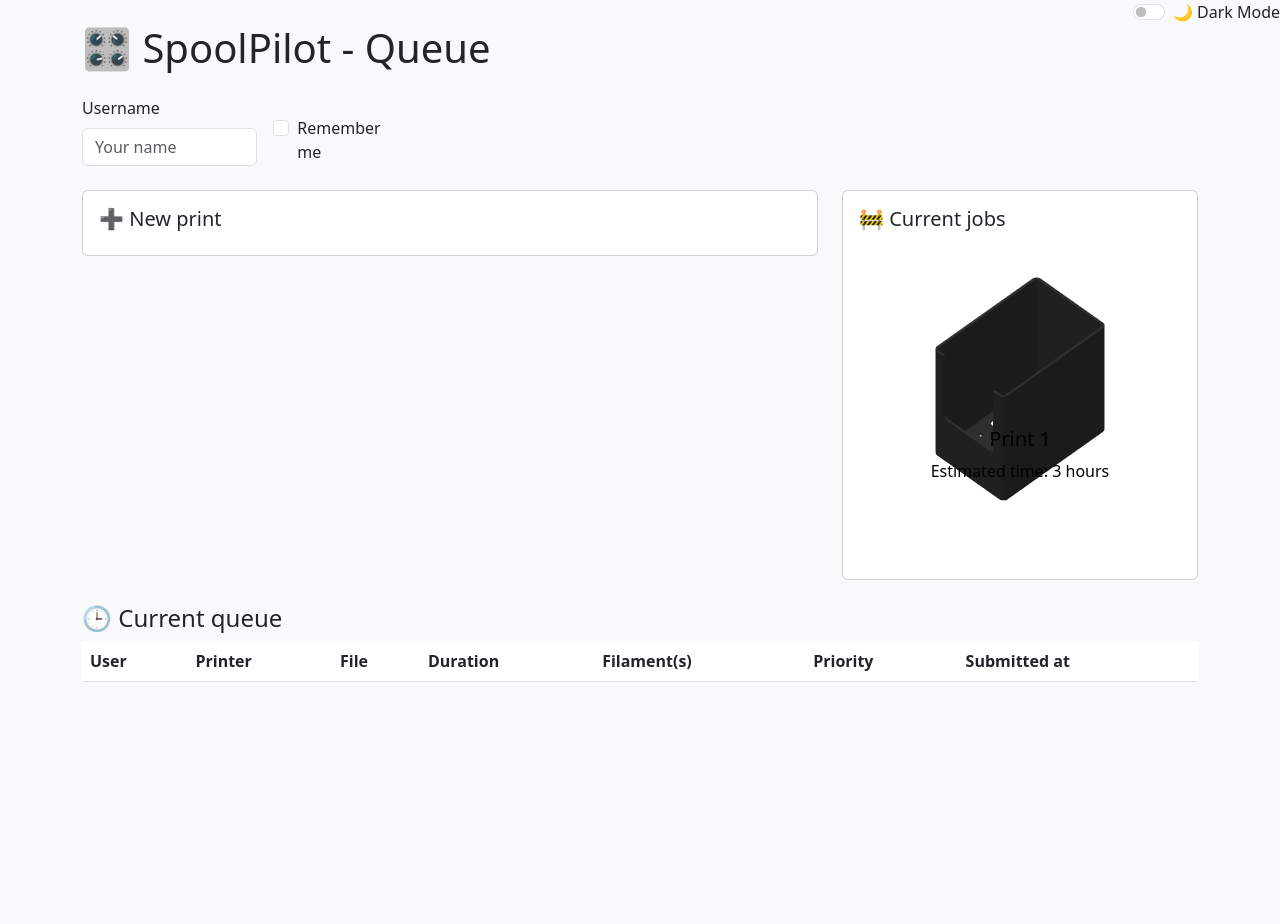
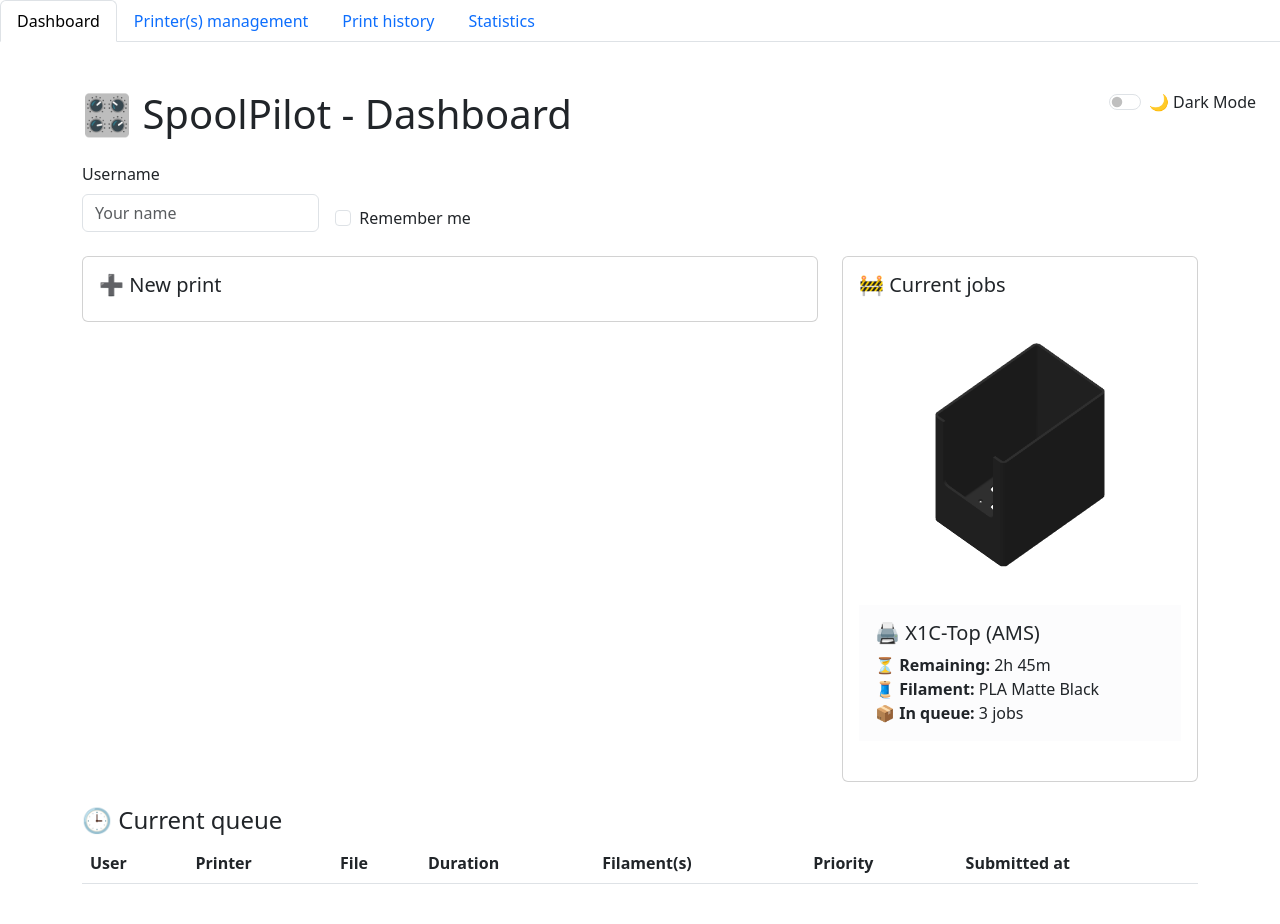
Before and after one commit to thibaut-bourgeais/spool-pilot, a FastAPI app: page / in a window 1280 px wide. Before the commit the page ends 682 px from the top, so only its background shows below. Run offline with FastAPI, Linux system fonts and the light colour scheme; lists and menus that the app fills with data are empty; some libraries are stand-ins or nearby versions.

Commit message:
Dashboard GUI done and js fixes

```diff
--- /dev/null
+++ b/static/script.js
@@ -0,0 +1,70 @@
+// Persistence for tabs
+document.addEventListener("DOMContentLoaded", () => {
+    const tabElms = document.querySelectorAll('button[data-bs-toggle="tab"]');
+    const lastTabId = localStorage.getItem("activeTab");
+
+    // Activer le dernier onglet connu (si trouvé)
+    if (lastTabId) {
+      const triggerEl = document.querySelector(`button[data-bs-target="${lastTabId}"]`);
+      if (triggerEl) {
+        const tab = new bootstrap.Tab(triggerEl);
+        tab.show();
+      }
+    }
+
+    // Sauvegarder chaque clic sur un onglet
+    tabElms.forEach(el => {
+      el.addEventListener("shown.bs.tab", (e) => {
+        localStorage.setItem("activeTab", e.target.getAttribute("data-bs-target"));
+      });
+    });
+  });
+
+
+
+// Dark/Light mode
+// OS theme detection
+const stored = localStorage.getItem('dark-mode');
+
+// Check if the user changed the mode
+if (stored === 'enabled') {
+    document.body.classList.add('dark-mode');
+} else if (stored !== 'disabled') {
+    // If the user didn't set the mode, use the OS one
+    const prefersDark = window.matchMedia('(prefers-color-scheme: dark)').matches;
+    if (prefersDark) {
+        document.body.classList.add('dark-mode');
+        localStorage.setItem('dark-mode', 'dark');
+    } else {
+        localStorage.setItem('dark-mode', 'light');
+    }
+}
+
+const storedTheme = localStorage.getItem('dark-mode');
+const switchToggle = document.getElementById('darkModeSwitch');
+
+if (storedTheme) {
+    document.documentElement.setAttribute('data-bs-theme', storedTheme);
+    switchToggle.checked = storedTheme === 'dark';
+    }
+else {
+    const systemPref = window.matchMedia('(prefers-color-scheme: dark)').matches ? 'dark' : 'light';
+    document.documentElement.setAttribute('data-bs-theme', systemPref);
+    switchToggle.checked = systemPref === 'dark';
+    }
+
+switchToggle.addEventListener('change', () => {
+    const darkTheme = switchToggle.checked ? 'dark' : 'light';
+    document.documentElement.setAttribute('data-bs-theme', darkTheme);
+    localStorage.setItem('dark-mode', darkTheme);
+});
+
+
+
+//Dropzone
+Dropzone.autoDiscover = false;
+new Dropzone("#gcode-dropzone", {
+    acceptedFiles: ".3mf",
+    maxFilesize: 2000000,
+    uploadMultiple: true
+});
--- a/static/style.css
+++ b/static/style.css
@@ -1,35 +1,8 @@
-body {
-    background-color: #f8f9fa;
+* {
     transition: 0.5s ease;
 }
 
-body.dark-mode {
-    background-color: #121212;
-    color: #e0e0e0;
+.image-carousel {
+    max-height: 300px;
+    object-fit: contain;
 }
-
-body.dark-mode ::placeholder {
-    color: #888;
-}
-
-body.dark-mode .card {
-    background-color: #1e1e1e;
-    border-color: #333;
-    color:#f8f9fa;
-}
-
-body.dark-mode .form-control,
-body.dark-mode .form-select {
-    background-color: #2a2a2a;
-    color: #f1f1f1;
-    border-color: #444;
-}
-
-body.dark-mode .table {
-    color: #ddd;
-}
-
-body.dark-mode .btn-primary {
-    background-color: #3a74ff;
-    border-color: #3a74ff;
-}
--- a/templates/dashboard.html
+++ b/templates/dashboard.html
@@ -1,50 +1,54 @@
 <!DOCTYPE html>
-<html lang="en">
+<html lang="en" data-bs-theme="">
 <head>
     <meta charset="UTF-8">
     <title>SpoolPilot - Dashboard</title>
+
+    <!--Bootstrap-->
     <link href="https://cdn.jsdelivr.net/npm/bootstrap@5.3.0/dist/css/bootstrap.min.css" rel="stylesheet">
+    <script src="https://cdn.jsdelivr.net/npm/bootstrap@5.3.0/dist/js/bootstrap.bundle.min.js"></script>
+
+    <!--Dropzone.js-->
+    <link rel="stylesheet" href="https://unpkg.com/dropzone@5/dist/min/dropzone.min.css" type="text/css" />
+    <script src="https://unpkg.com/dropzone@5/dist/min/dropzone.min.js"></script>
+
+    <!--Custom-->
+    <script src="../static/script.js" defer></script>
     <link rel="stylesheet" href="../static/style.css">
-    <!--Dropzone.js-->
-    <script src="https://unpkg.com/dropzone@5/dist/min/dropzone.min.js"></script>
-    <link rel="stylesheet" href="https://unpkg.com/dropzone@5/dist/min/dropzone.min.css" type="text/css" />
 </head>
 <body class="">
-    <div class="form-check form-switch float-end">
+    <ul class="nav nav-tabs mb-4" id="spoolpilotTabs" role="tablist">
+        <li class="nav-item" role="presentation">
+          <button class="nav-link active" id="tab-dashboard" data-bs-toggle="tab" data-bs-target="#dashboard" type="button" role="tab">Dashboard</button>
+        </li>
+        <li class="nav-item" role="presentation">
+          <button class="nav-link" id="tab-printers" data-bs-toggle="tab" data-bs-target="#printers" type="button" role="tab">Printer(s) management</button>
+        </li>
+        <li class="nav-item" role="presentation">
+          <button class="nav-link" id="tab-history" data-bs-toggle="tab" data-bs-target="#history" type="button" role="tab">Print history</button>
+        </li>
+        <li class="nav-item" role="presentation">
+          <button class="nav-link" id="tab-stats" data-bs-toggle="tab" data-bs-target="#stats" type="button" role="tab">Statistics</button>
+        </li>
+    </ul>
+
+    <div class="form-check form-switch float-end" style="margin:1.5em;">
         <input class="form-check-input" type="checkbox" id="darkModeSwitch">
         <label class="form-check-label" for="darkModeSwitch">🌙 Dark Mode</label>
     </div>
-    <script>
-        const switchToggle = document.getElementById('darkModeSwitch');
 
-        if (localStorage.getItem('dark-mode') === 'enabled') {
-          document.body.classList.add('dark-mode');
-          switchToggle.checked = true;
-        }
+    <div class="tab-content" id="spoolpilotTabsContent">
+        <div class="container py-4 tab-pane fade show active" id="dashboard" role="tabpanel">
+            <h1 class="mb-4 col-md-9">🎛️ SpoolPilot - Dashboard</h1>
 
-        switchToggle.addEventListener('change', () => {
-          if (switchToggle.checked) {
-            document.body.classList.add('dark-mode');
-            localStorage.setItem('dark-mode', 'enabled');
-          } else {
-            document.body.classList.remove('dark-mode');
-            localStorage.setItem('dark-mode', 'disabled');
-          }
-        });
-    </script>
-
-
-    <div class="container py-4">
-        <h1 class="mb-4 col-md-6">🎛️ SpoolPilot - Queue</h1>
-
-        <div class="mb-4 col-md-6">
+            <div class="mb-4 col-md-8">
                 <div class="card-body">
                     <div class="row g-3">
                         <div class="col-md-4">
                             <label for="user" class="form-label">Username</label>
                             <input type="text" id="user" name="user" class="form-control" placeholder="Your name" required>
                         </div>
-                    <div class="col-md-2 d-flex align-items-end">
+                        <div class="col-md-4 d-flex align-items-end">
                             <div class="form-check">
                                 <input type="checkbox" name="remember" class="form-check-input" id="remember">
                                 <label class="form-check-label" for="remember">Remember me</label>
@@ -63,14 +67,6 @@
                             <h5 class="card-title">➕ New print</h5>
                             <form method="post" action="/uploadfile" class="dropzone" id="gcode-dropzone" style="border-radius: .5em">
                             </form>
-                        <script>
-                            Dropzone.autoDiscover = false;
-                            new Dropzone("#gcode-dropzone", {
-                                acceptedFiles: ".3mf",
-                                maxFilesize: 2000000,
-                                uploadMultiple: true
-                            });
-                        </script>
                         </div>
                     </div>
                 </div>
@@ -81,20 +77,28 @@
                         <div class="card-body">
                             <h5 class="card-title">🚧 Current jobs</h5>
                             <div id="printingCarousel" class="carousel slide mb-4" data-bs-ride="carousel">
+
                                 <div class="carousel-inner custom-height">
                                     <div class="carousel-item active">
-                                    <img src="image1.png" class="d-block w-100" alt="In progress" style="max-height: 300px; object-fit: contain;">
-                                    <div class="carousel-caption d-none d-md-block">
-                                        <h5 style="color:black;">Print 1</h5>
-                                        <p style="color:black;">Estimated time: 3 hours</p>
+                                        <img src="image1.png" class="d-block w-100 image-carousel" alt="In progress">
+                                        <div class="card-body bg-light-subtle">
+                                            <h5 class="card-title">🖨️ X1C-Top (AMS)</h5>
+                                            <ul class="list-unstyled mb-0">
+                                            <li><strong>⏳ Remaining:</strong> 2h 45m</li>
+                                            <li><strong>🧵 Filament:</strong> PLA Matte Black</li>
+                                            <li><strong>📦 In queue:</strong> 3 jobs</li>
+                                            </ul>
                                         </div>
                                     </div>
                                     <div class="carousel-item">
-                                    <img src="image2.png" class="d-block w-100" alt="In progress">
-                                    <div class="carousel-caption d-none d-md-block">
-                                        <h5>Print 2</h5>
-                                        <p>Estimated time: 1 hour</p>
-                                    </div>
+                                        <img src="image2.png" class="d-block w-100 image-carousel" alt="In progress">
+                                        <div class="card-body bg-light-subtle">
+                                            <h5 class="card-title">🖨️ X1C-Bottom</h5>
+                                            <ul class="list-unstyled mb-0">
+                                            <li><strong>⏳ Remaining:</strong> 2h 45m</li>
+                                            <li><strong>🧵 Filament:</strong> PLA Matte White</li>
+                                            <li><strong>📦 In queue:</strong> 3 jobs</li>
+                                            </ul>
                                         </div>
                                     </div>
                                 </div>
@@ -110,11 +114,7 @@
                         </div>
                     </div>
                 </div>
-
-
-
-
-
+            </div>
 
             <h4>🕒 Current queue</h4>
             <table class="table table-striped">
@@ -144,5 +144,15 @@
                 </tbody>
             </table>
         </div>
+        <div class="container py-4 tab-pane fade" id="printers" role="tabpanel">
+            <p>Printer status, AMS state, etc.</p>
+        </div>
+        <div class="container py-4 tab-pane fade" id="history" role="tabpanel">
+            <p>Print logs and export options</p>
+        </div>
+        <div class="container py-4 tab-pane fade" id="stats" role="tabpanel">
+            <p>Charts and print metrics</p>
+        </div>
+    </div>
 </body>
 </html>
```
Also changed, not shown: templates/dashboardBACKUP.html (deleted, +0 -81 lines). Lines whose indentation alone changed are shown as unchanged.
